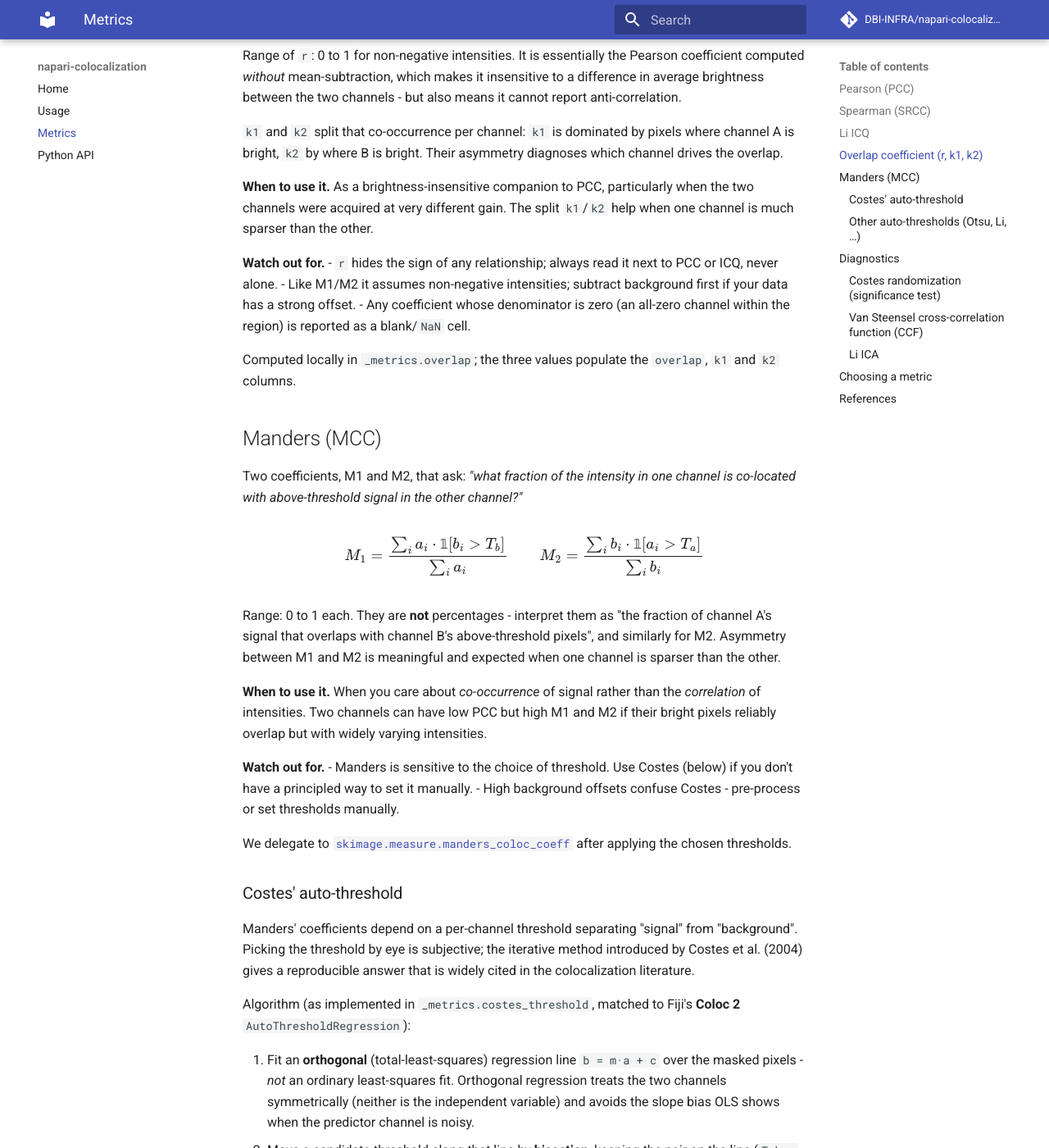
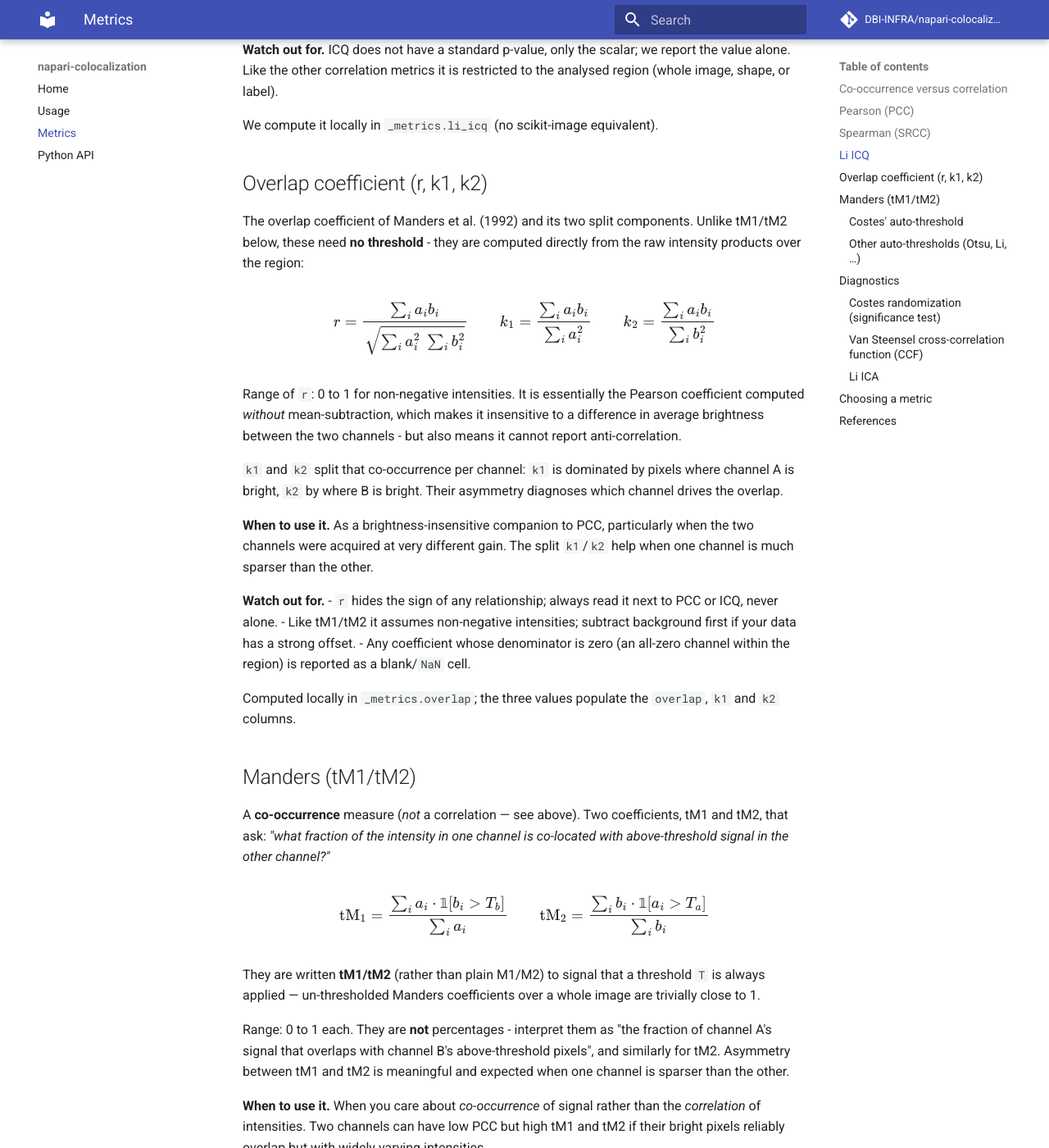
Before and after one commit to DBI-INFRA/napari-colocalization, an MkDocs documentation site: the page built from docs/metrics.md, in a window 1280 px wide and 1400 px high, scrolled down 2266 px. Shown: the whole window at 82% size. Built offline with MkDocs 1.6.1 and Material for MkDocs 9.7.7, drawn with Linux system fonts in a browser that asks for light colours; formulas are drawn with MathJax 3; comment, search, counter and statistics services are not loaded; some of the changed text lies outside the part shown.

Commit message:
better distinguish between correlation and co-occurence

```diff
--- a/docs/metrics.md
+++ b/docs/metrics.md
@@ -1,7 +1,7 @@
 # Metrics
 
 Background on the colocalization metrics the plugin computes (Pearson,
-Spearman, Li ICQ, the Manders overlap coefficient and M1/M2), the Costes
+Spearman, Li ICQ, the Manders overlap coefficient and tM1/tM2), the Costes
 auto-threshold used for Manders, and the single-pair diagnostics.
 
 > Documentation index: [Home](index.md) · [Usage](usage.md) · **Metrics** · [Python API](api.md)
@@ -9,6 +9,25 @@
 For a deeper treatment, see the
 [ImageJ colocalization analysis page](https://imagej.net/imaging/colocalization-analysis)
 that this plugin took its design cues from.
+
+## Co-occurrence versus correlation
+
+"Colocalization" is an umbrella term that covers **two distinct
+phenomena** (Aaron, Taylor & Chew, 2018):
+
+- **Correlation** — do the *intensities* of the two channels vary
+  together? Answered by **Pearson (PCC)**, **Spearman (SRCC)** and
+  **Li ICQ**.
+- **Co-occurrence** — what fraction of one channel's signal spatially
+  overlaps the other's, regardless of how the intensities relate?
+  Answered by the **Manders overlap coefficient (r, k1, k2)** and the
+  thresholded **Manders coefficients (tM1/tM2)**.
+
+The two are independent: an image can show high co-occurrence with low
+correlation, or vice versa. Manders' coefficients are sometimes loosely
+called "correlation coefficients" — they are not; they measure
+co-occurrence. Which metric is appropriate depends on the biological
+question, so the plugin reports both families side by side.
 
 ## Pearson (PCC)
 
@@ -98,7 +117,7 @@
 ## Overlap coefficient (r, k1, k2)
 
 The overlap coefficient of Manders et al. (1992) and its two split
-components. Unlike M1/M2 below, these need **no threshold** - they are
+components. Unlike tM1/tM2 below, these need **no threshold** - they are
 computed directly from the raw intensity products over the region:
 
 $$
@@ -125,7 +144,7 @@
 **Watch out for.**
 - `r` hides the sign of any relationship; always read it next to PCC or
   ICQ, never alone.
-- Like M1/M2 it assumes non-negative intensities; subtract background
+- Like tM1/tM2 it assumes non-negative intensities; subtract background
   first if your data has a strong offset.
 - Any coefficient whose denominator is zero (an all-zero channel within
   the region) is reported as a blank/`NaN` cell.
@@ -133,26 +152,32 @@
 Computed locally in `_metrics.overlap`; the three values populate the
 `overlap`, `k1` and `k2` columns.
 
-## Manders (MCC)
+## Manders (tM1/tM2)
 
-Two coefficients, M1 and M2, that ask: *"what fraction of the intensity
+A **co-occurrence** measure (*not* a correlation — see above). Two
+coefficients, tM1 and tM2, that ask: *"what fraction of the intensity
 in one channel is co-located with above-threshold signal in the other
 channel?"*
 
 $$
-M_1 = \frac{\sum_i a_i \cdot \mathbb{1}[b_i > T_b]}{\sum_i a_i}
+\mathrm{tM_1} = \frac{\sum_i a_i \cdot \mathbb{1}[b_i > T_b]}{\sum_i a_i}
 \qquad
-M_2 = \frac{\sum_i b_i \cdot \mathbb{1}[a_i > T_a]}{\sum_i b_i}
+\mathrm{tM_2} = \frac{\sum_i b_i \cdot \mathbb{1}[a_i > T_a]}{\sum_i b_i}
 $$
+
+They are written **tM1/tM2** (rather than plain M1/M2) to signal that a
+threshold `T` is always applied — un-thresholded Manders coefficients
+over a whole image are trivially close to 1.
 
 Range: 0 to 1 each. They are **not** percentages - interpret them as
 "the fraction of channel A's signal that overlaps with channel B's
-above-threshold pixels", and similarly for M2. Asymmetry between M1 and
-M2 is meaningful and expected when one channel is sparser than the other.
+above-threshold pixels", and similarly for tM2. Asymmetry between tM1
+and tM2 is meaningful and expected when one channel is sparser than the
+other.
 
 **When to use it.** When you care about *co-occurrence* of signal rather
 than the *correlation* of intensities. Two channels can have low PCC but
-high M1 and M2 if their bright pixels reliably overlap but with widely
+high tM1 and tM2 if their bright pixels reliably overlap but with widely
 varying intensities.
 
 **Watch out for.**
@@ -214,7 +239,7 @@
 bimodal (signal vs background) histograms; Costes is preferable when the
 relationship between the channels is the thing you want the threshold to
 respect. A channel with no contrast (constant within the region) has no
-defined auto-threshold, so its M1/M2 are reported as blank/`NaN`.
+defined auto-threshold, so its tM1/tM2 are reported as blank/`NaN`.
 
 ## Diagnostics
 
@@ -261,16 +286,19 @@
 | "Is the relationship monotonic but not necessarily linear?" | Spearman |
 | "Do the channels co-vary in the *same direction* relative to their means, ignoring magnitude?" | Li ICQ |
 | "How much do the signals overlap, ignoring brightness differences and without a threshold?" | Overlap r (k1/k2) |
-| "What fraction of A's signal sits where B is bright?" | Manders M1 |
-| "...and vice versa?" | Manders M2 |
+| "What fraction of A's signal sits where B is bright?" | Manders tM1 |
+| "...and vice versa?" | Manders tM2 |
 | "Just give me a robust default" | Spearman |
 
-PCC and SRCC measure *correlation*; MCC measures *co-occurrence*. They
-answer different questions and disagree often - which is precisely why
+PCC, SRCC and ICQ measure *correlation*; the overlap coefficient
+(r, k1, k2) and Manders (tM1/tM2) measure *co-occurrence*. They answer
+different questions and disagree often - which is precisely why
 reporting more than one is good practice.
 
 ## References
 
+- Aaron, J.S., Taylor, A.B. & Chew, T.-L. (2018). *Image co-localization
+  – co-occurrence versus correlation.* J. Cell Sci. 131(3), jcs211847.
 - Bolte, S. & Cordelières, F.P. (2006). *A guided tour into subcellular
   colocalization analysis in light microscopy.* J. Microsc. 224(3),
   213-232.
```
Also changed, not shown: README.md (+9 -6 lines), docs/api.md (+1 -1 lines), docs/index.md (+5 -3 lines), docs/usage.md (+10 -7 lines), 6 other files.
